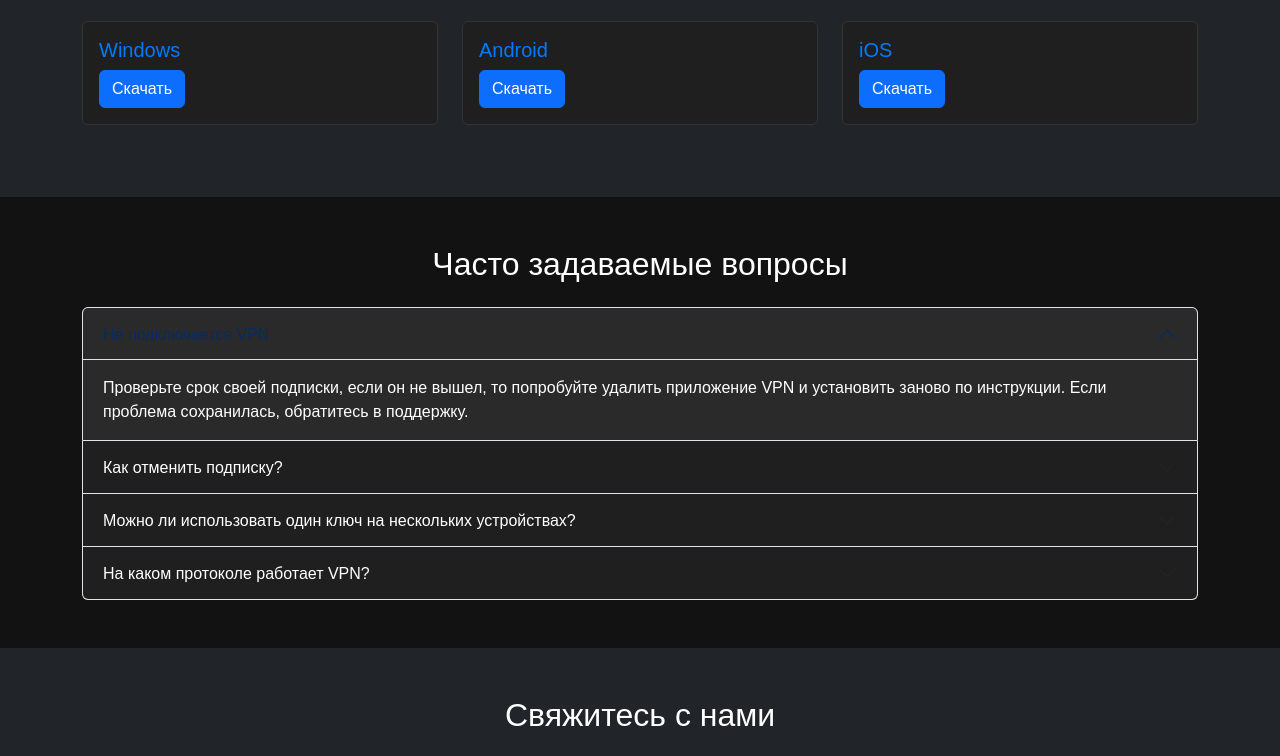
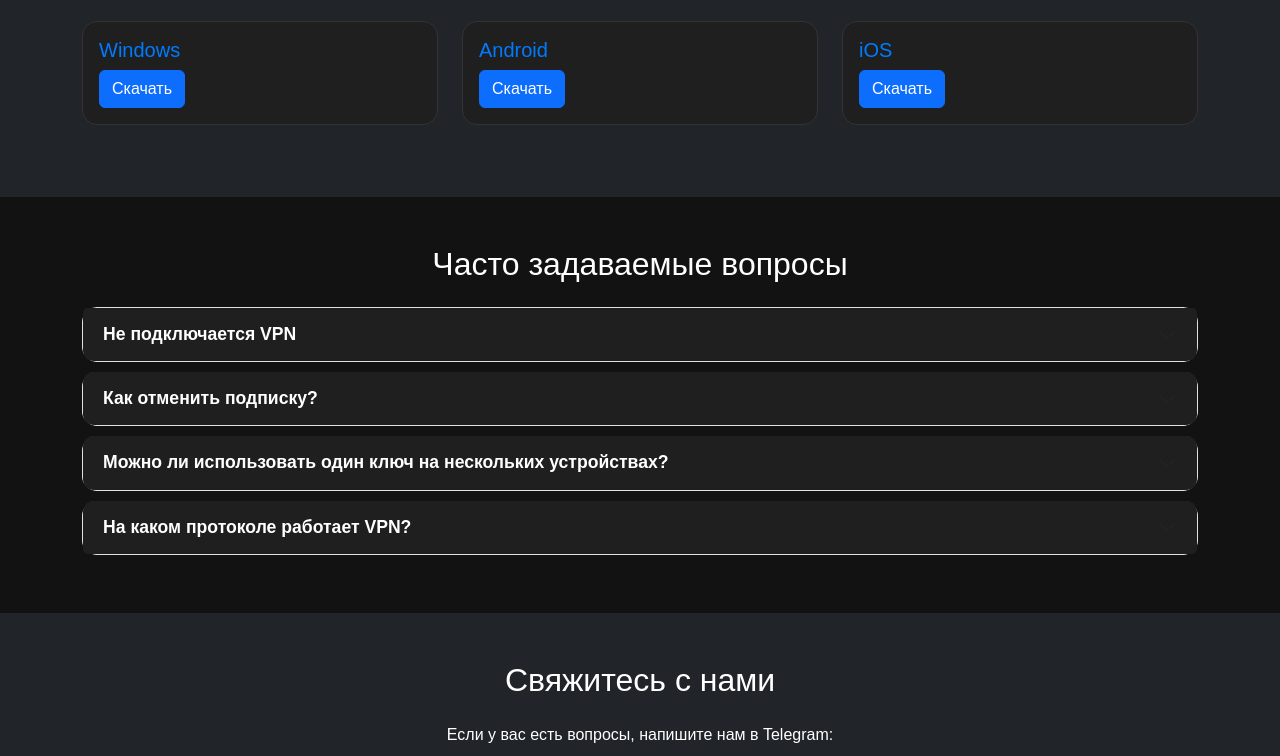
Before and after one commit to sergey-gande1112/inst, a plain HTML site: page index.html in a window 1280 px wide. Shown: the part 1216-1972 px from the top of the page. Drawn offline with nearby package versions, Linux system fonts and the light colour scheme.

Commit message:
Update index.html

```diff
--- a/index.html
+++ b/index.html
@@ -34,6 +34,7 @@
     .hero-section h1 {
       font-size: 4rem;
       animation: fadeIn 2s ease-in-out;
+      color: #ffffff; /* Добавлено для четкости текста */
     }
     @keyframes fadeIn {
       from { opacity: 0; }
@@ -44,6 +45,7 @@
       border: 1px solid #333;
       color: #ffffff;
       transition: transform 0.3s ease;
+      border-radius: 15px; /* Закругленные углы */
     }
     .card:hover {
       transform: scale(1.05);
@@ -54,6 +56,7 @@
     .accordion-button {
       background-color: #1f1f1f;
       color: #ffffff;
+      border-radius: 10px; /* Закругленные углы */
     }
     .accordion-button:not(.collapsed) {
       background-color: #2a2a2a;
@@ -61,6 +64,7 @@
     .accordion-body {
       background-color: #2a2a2a;
       color: #ffffff;
+      border-radius: 10px; /* Закругленные углы */
     }
     .footer {
       background-color: #1f1f1f;
@@ -78,20 +82,32 @@
       align-items: center;
       justify-content: center;
       background-color: #2a2a2a;
-      border-radius: 10px;
+      border-radius: 15px; /* Закругленные углы */
     }
     .btn-telegram {
       background-color: #0088cc;
       color: white;
       font-size: 1.2rem;
       padding: 10px 20px;
-      border-radius: 5px;
+      border-radius: 25px; /* Закругленные углы */
       text-decoration: none;
       display: inline-block;
       margin-top: 20px;
+      transition: background-color 0.3s ease;
     }
     .btn-telegram:hover {
       background-color: #0077b3;
+    }
+    .faq-accordion .accordion-item {
+      margin-bottom: 10px;
+      border-radius: 15px; /* Закругленные углы */
+    }
+    .faq-accordion .accordion-button {
+      font-size: 1.1rem;
+      font-weight: bold;
+    }
+    .faq-accordion .accordion-body {
+      font-size: 1rem;
     }
   </style>
 </head>
@@ -208,14 +224,14 @@
   <section id="faq" class="py-5">
     <div class="container">
       <h2 class="text-center mb-4">Часто задаваемые вопросы</h2>
-      <div class="accordion" id="faqAccordion">
+      <div class="accordion faq-accordion" id="faqAccordion">
         <div class="accordion-item">
           <h2 class="accordion-header" id="headingOne">
-            <button class="accordion-button" type="button" data-bs-toggle="collapse" data-bs-target="#collapseOne">
+            <button class="accordion-button collapsed" type="button" data-bs-toggle="collapse" data-bs-target="#collapseOne">
               Не подключается VPN
             </button>
           </h2>
-          <div id="collapseOne" class="accordion-collapse collapse show" data-bs-parent="#faqAccordion">
+          <div id="collapseOne" class="accordion-collapse collapse" data-bs-parent="#faqAccordion">
             <div class="accordion-body">
               Проверьте срок своей подписки, если он не вышел, то попробуйте удалить приложение VPN и установить заново по инструкции. Если проблема сохранилась, обратитесь в поддержку.
             </div>
```
